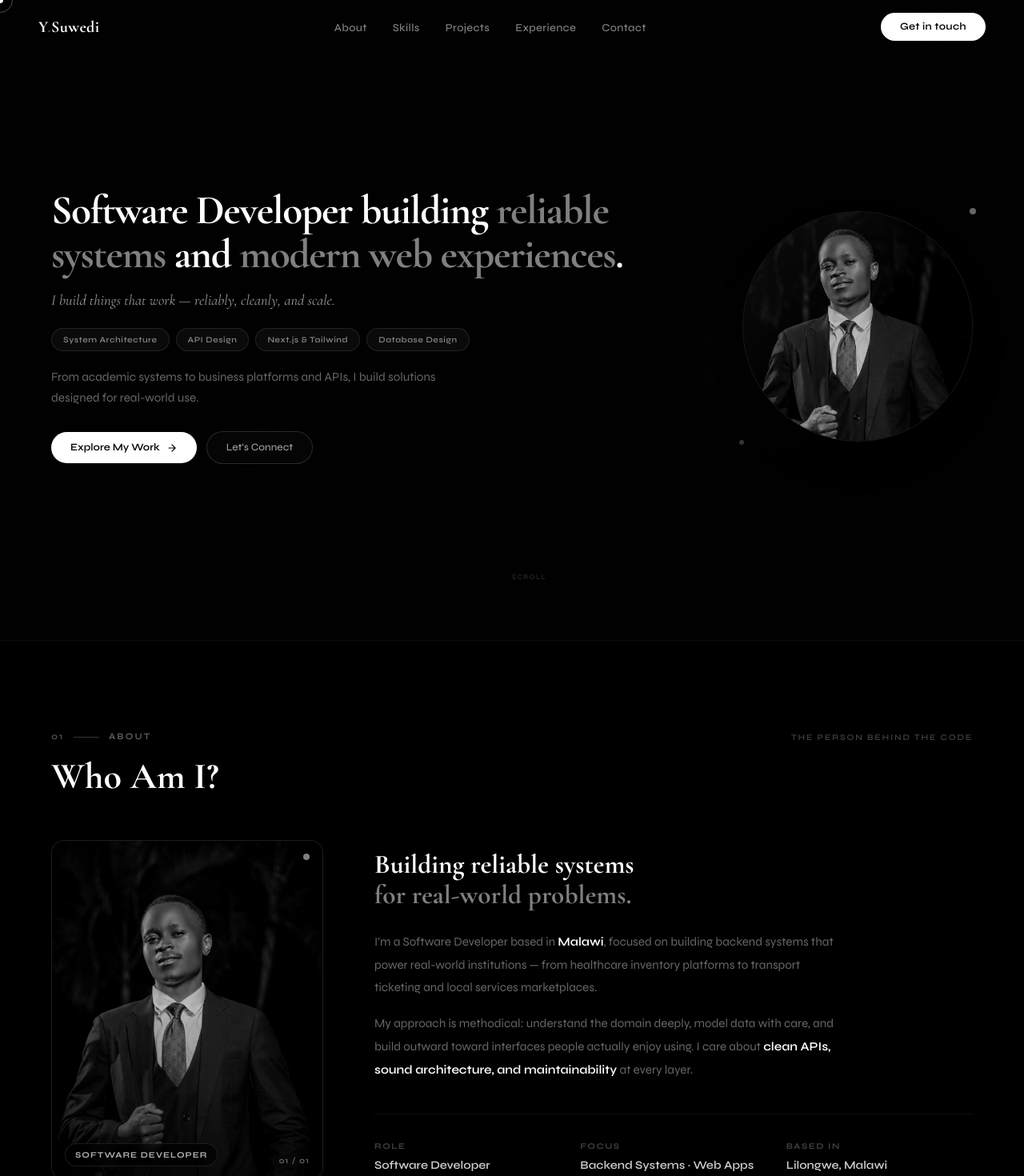
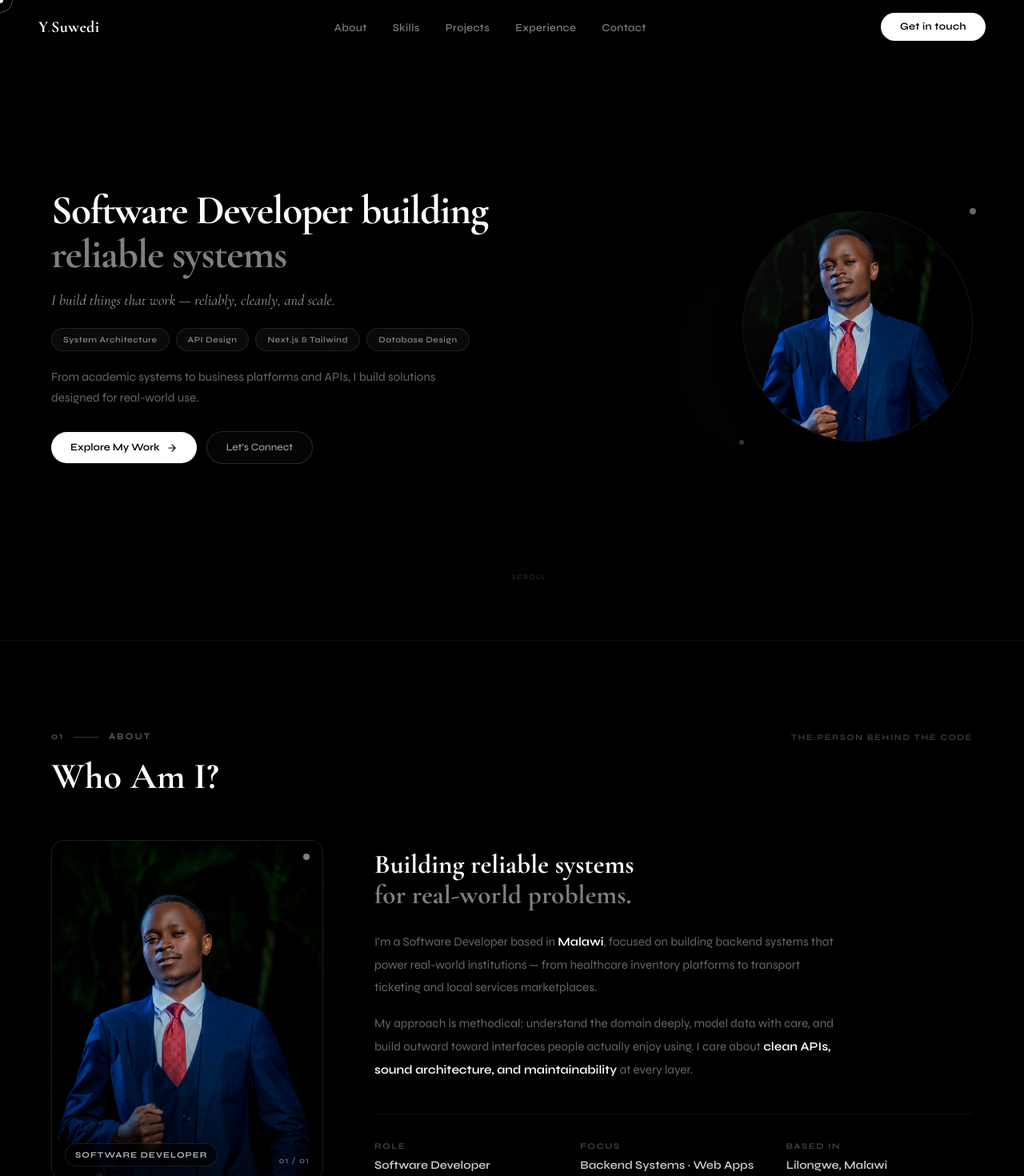
Before and after one commit to yammie6060/portifolio, a Next.js app: page / in a window 1280 px wide. Shown: the top 1470 px of the page at 80% size. Built offline with nearby package versions, Linux system fonts and the light colour scheme.

Commit message:
Refactor code structure for improved readability and maintainability

```diff
--- a/app/components/About.tsx
+++ b/app/components/About.tsx
@@ -1,4 +1,3 @@
-// app/components/About.tsx
 "use client";
 
 import Image from "next/image";
@@ -35,7 +34,7 @@
                 src="/_d.jpg"
                 alt="Yamikani Suwedi"
                 fill
-                className="object-cover object-center grayscale"
+                className="object-cover object-center "
                 sizes="(max-width: 768px) 100vw, 340px"
               />
               <div className="absolute inset-0 bg-gradient-to-t from-black/70 via-black/0 to-black/10" />
--- a/app/components/ClientLayout.tsx
+++ b/app/components/ClientLayout.tsx
@@ -1,9 +1,8 @@
-// app/components/ClientLayout.tsx
+
 "use client";
 
 import Navbar from "./Nav";
 import Footer from "./Footer";
-// import Cursor from "./Cursor"; // Option 1: Uncomment for cursor
 
 export default function ClientLayout({
   children,
@@ -12,7 +11,6 @@
 }) {
   return (
     <>
-      {/* <Cursor /> */} {/* Option 1: Uncomment for cursor */}
       <Navbar />
       {children}
       <Footer />
--- a/app/components/Contact.tsx
+++ b/app/components/Contact.tsx
@@ -1,4 +1,3 @@
-// app/components/Contact.tsx
 "use client";
 
 import { useScrollReveal } from "@/app/hooks/useScrollReveal";
--- a/app/components/Hero.tsx
+++ b/app/components/Hero.tsx
@@ -33,9 +33,8 @@
         <div className="text-center lg:text-left">
           {/* Heading */}
           <h1 className="font-display leading-[1.08] tracking-tight text-[clamp(1.8rem,4vw,3.4rem)] font-bold text-white animate-[fadeUp_0.8s_cubic-bezier(0.22,1,0.36,1)_0.2s_both]">
-            Software Developer building{" "}
-            <span className="text-white/50">reliable systems</span> and{" "}
-            <span className="text-white/50">modern web experiences</span>.
+            Software Developer building{" "} <br />
+            <span className="text-white/50">reliable systems</span>
           </h1>
 
           {/* Subtitle */}
@@ -105,7 +104,7 @@
                 src="/_d.jpg"
                 alt="Yamikani Suwedi"
                 fill
-                className="object-cover object-center transition-all duration-700 group-hover:scale-105 grayscale group-hover:grayscale-0"
+                className="object-cover object-center transition-all duration-700 group-hover:scale-105"
                 sizes="(max-width: 640px) 208px, (max-width: 768px) 256px, 288px"
                 priority
                 quality={95}
--- a/app/components/Projects.tsx
+++ b/app/components/Projects.tsx
@@ -1,4 +1,3 @@
-// app/components/Projects.tsx
 "use client";
 
 import { useRef, useEffect, useState, useCallback } from "react";
--- a/app/data/projects.ts
+++ b/app/data/projects.ts
@@ -1,7 +1,7 @@
+
 import type { Project } from "../types";
 
 export const projects: Project[] = [
-
   {
     id:          "lihims",
     title:       "LIHIMS",
@@ -18,6 +18,7 @@
     thumbGrad:  "from-[#0d1f35] to-[#1a3c5e]",
     thumbLabel: "LIHIMS",
     href:       "",
+    image:      null, // No image for this project
   },
 
   {
@@ -36,6 +37,7 @@
     thumbGrad:  "from-[#0d1f1a] to-[#1a3d2e]",
     thumbLabel: "EC",
     href:       "https://elegancecoaches.com",
+    image:      null, // No image for this project
   },
 
   {
@@ -51,7 +53,8 @@
     ],
     status:     "live",
     thumbGrad:  "from-[#1f1005] to-[#3d2010]",
-    thumbLabel: "MT",
+    thumbLabel: "DR",
     href:       "https://digirisemalawi.vercel.app/",
+    image:      null
   },
 ];
--- a/app/types/index.tsx
+++ b/app/types/index.tsx
@@ -17,6 +17,7 @@
   thumbGrad:   string;
   thumbLabel:  string;
   href:        string;
+  image:       string | null;
 }
 
 export interface Skill {
```
Also changed, not shown: public/digi.png (added).
